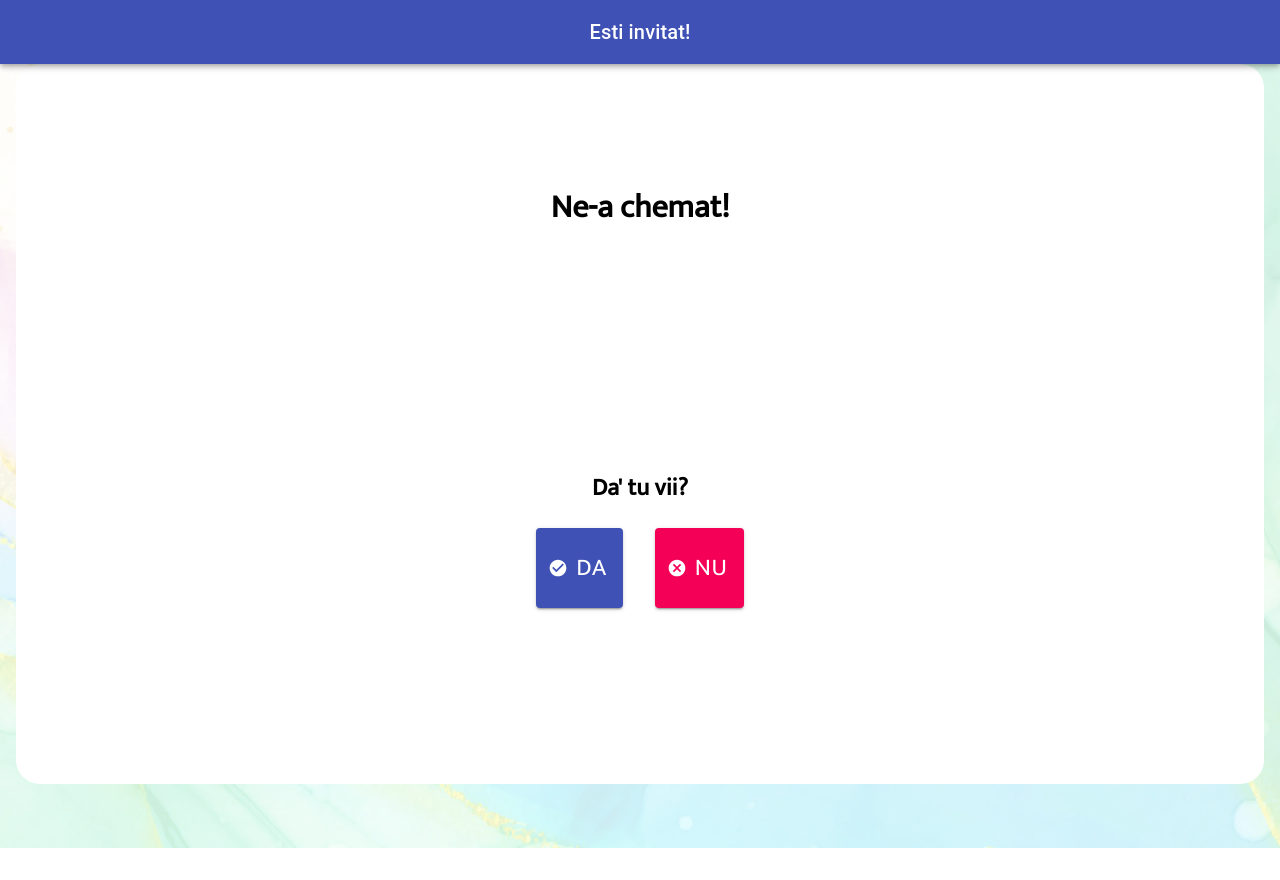
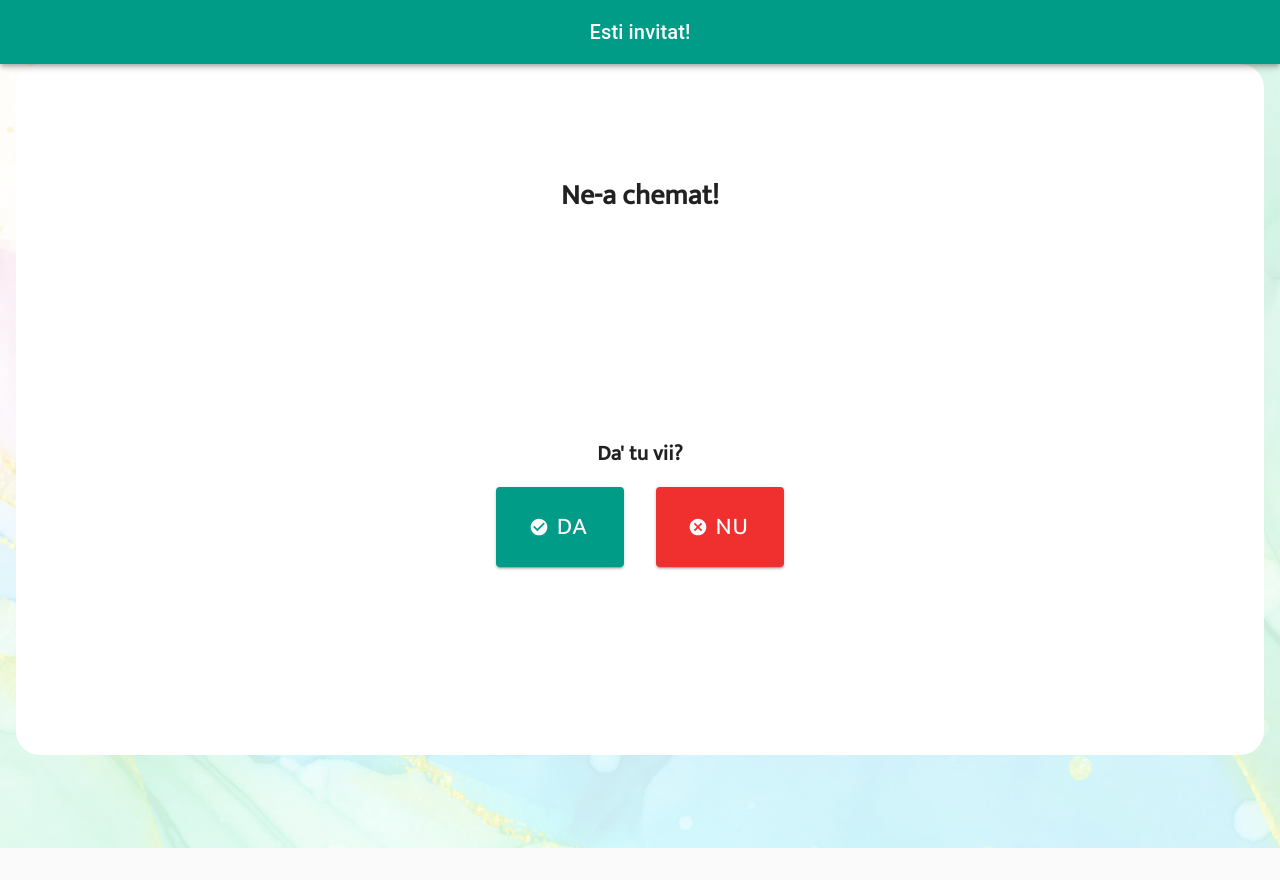
Before and after one commit to catsca/catsca.github.io, a React (Create React App) app: page / in a window 1280 px wide. After the commit the page ends 848 px from the top, so only its background shows below. Built offline with nearby package versions, Linux system fonts and the light colour scheme.

Commit message:
small fixes

```diff
--- a/src/App.js
+++ b/src/App.js
@@ -1,9 +1,14 @@
 import './App.scss';
 import UserForm from './components/UserForm';
+import { ThemeProvider } from '@material-ui/core/styles'
+import CssBaseline from '@material-ui/core/CssBaseline'
+import theme from './theme'
 
 function App(props) {
 
   return (
+    <ThemeProvider theme={theme}>
+      <CssBaseline />
         <div className="wdg__body">
           <div className="wdg__container">
             <div>
@@ -11,6 +16,7 @@
             </div>
           </div>
         </div>
+  </ThemeProvider>
   );
 }
 
--- a/src/App.scss
+++ b/src/App.scss
@@ -13,6 +13,8 @@
     width: 100%;
     margin: 0;
     padding: 0;
+    overflow: hidden;
+    overflow: -moz-hidden-unscrollable;
   }
 
 #wdg__root {
@@ -63,7 +65,7 @@
             & button {
               margin: 0 1rem;
               min-height: 5rem;
-              min-width: 5rem;
+              min-width: 8rem;
               font-size: 1.5rem;
             }
           }
--- /dev/null
+++ b/src/theme.js
@@ -0,0 +1,8 @@
+import { createMuiTheme }  from '@material-ui/core/styles'
+const theme = createMuiTheme({
+  palette: {
+    primary:{main: '#009c87'},
+    secondary: {main: '#f02f2f'}
+  },
+})
+export default theme
```
Lines whose indentation alone changed are shown as unchanged.
